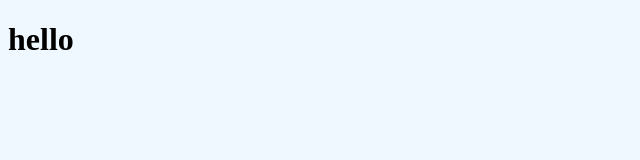
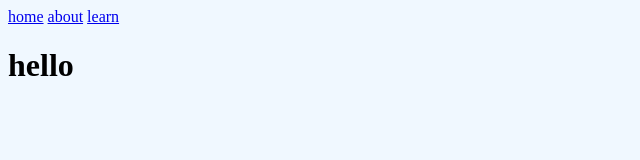
Before and after one commit to noah-cohen/my-project, a plain HTML site: page index.html in a window 1280 px wide. Shown: the whole page, without its empty margins (0-640 px from the left). Drawn offline with Linux system fonts and the light colour scheme.

Commit message:
nav added

```diff
--- a/index.html
+++ b/index.html
@@ -9,6 +9,11 @@
     <script src="script.js"></script>
 </head>
 <body>
+    <nav>
+        <a href="#">home</a>
+        <a href="#">about</a>
+        <a href="#">learn</a>
+    </nav>
     <h1>hello</h1>
     <p></p>
 </body>
```
